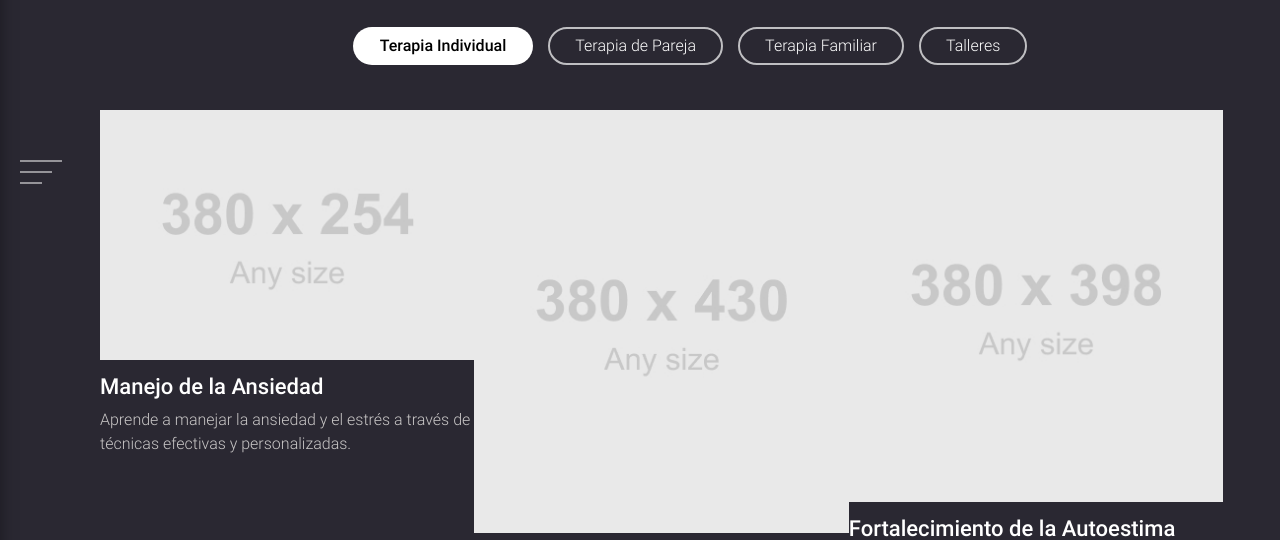
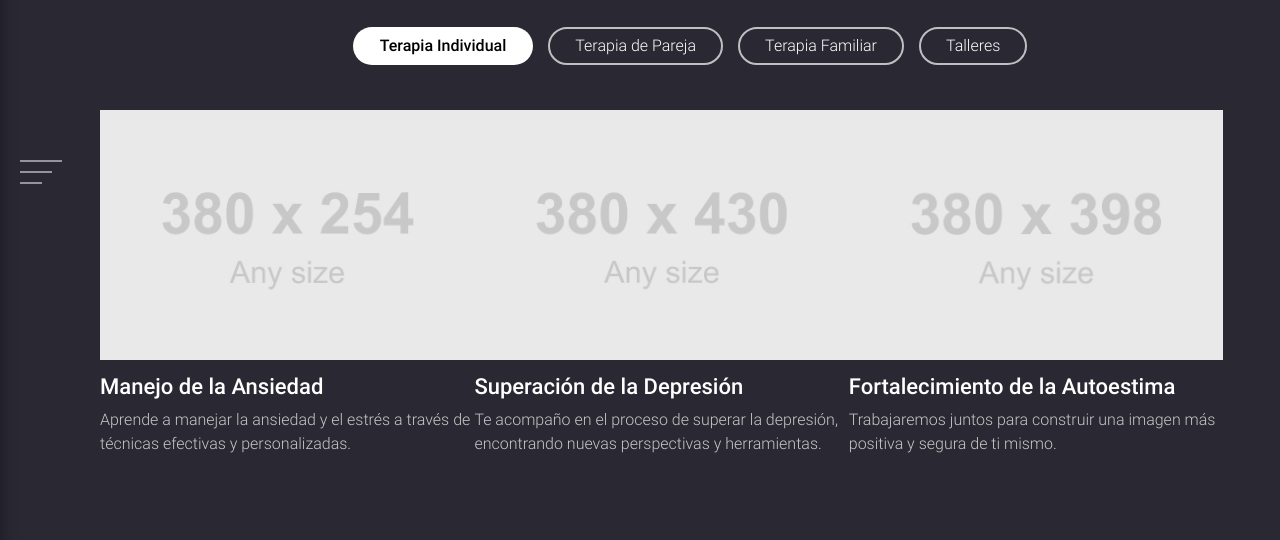
Before and after one commit to asepulvedadev/template3-craftia, a plain HTML site: page html/gallery.html in a window 1280 px wide. Shown: the part 228-768 px from the top of the page. Drawn offline with Linux system fonts and the light colour scheme.

Commit message:
fix: uniform image sizes in services section

```diff
--- a/html/css/main.css
+++ b/html/css/main.css
@@ -1168,11 +1168,13 @@ a {
 .album-thumb {
   margin-bottom: 10px;
   overflow: hidden;
+  height: 250px; /* Altura fija para todas las miniaturas */
 }
 .album-thumb img {
   width: 100%;
   height: 100%;
   display: block;
+  object-fit: cover; /* Asegura que la imagen cubra el área manteniendo su proporción */
   transition: transform 1s ease;
 }
 
```
